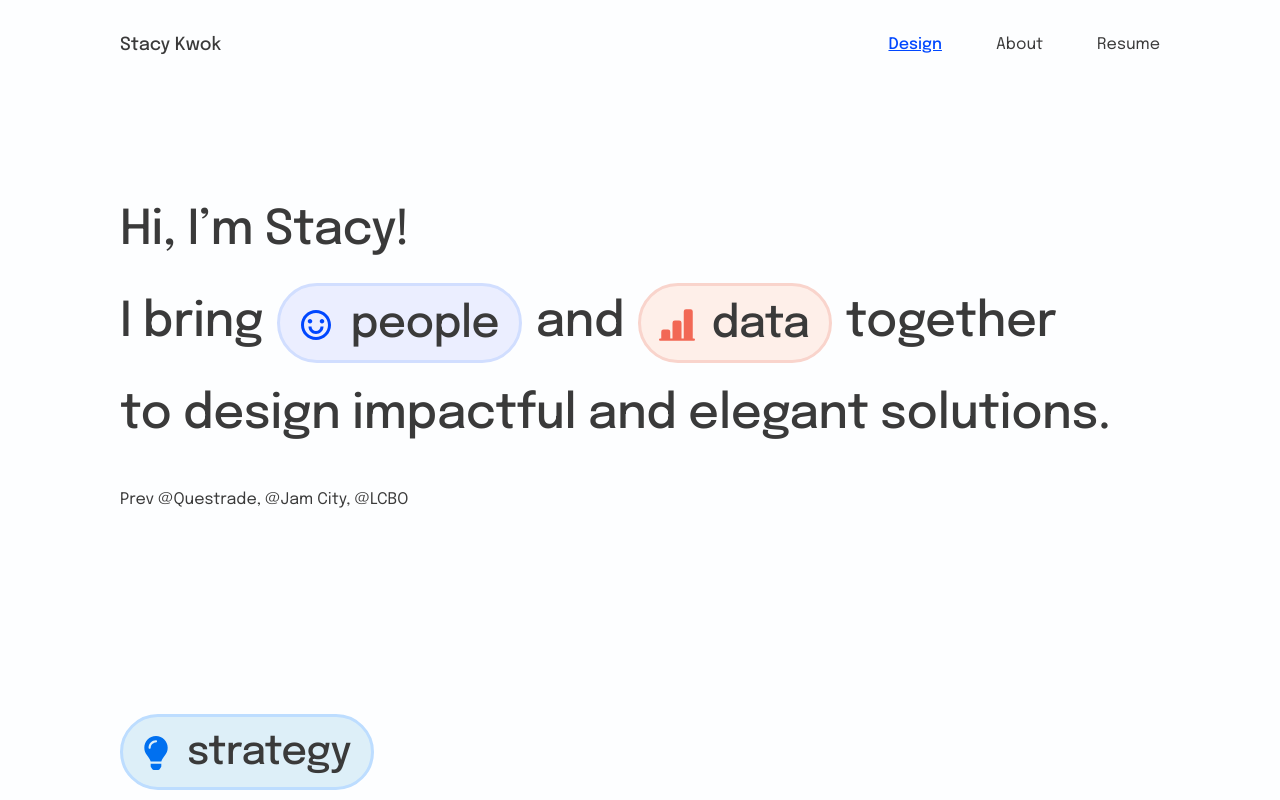
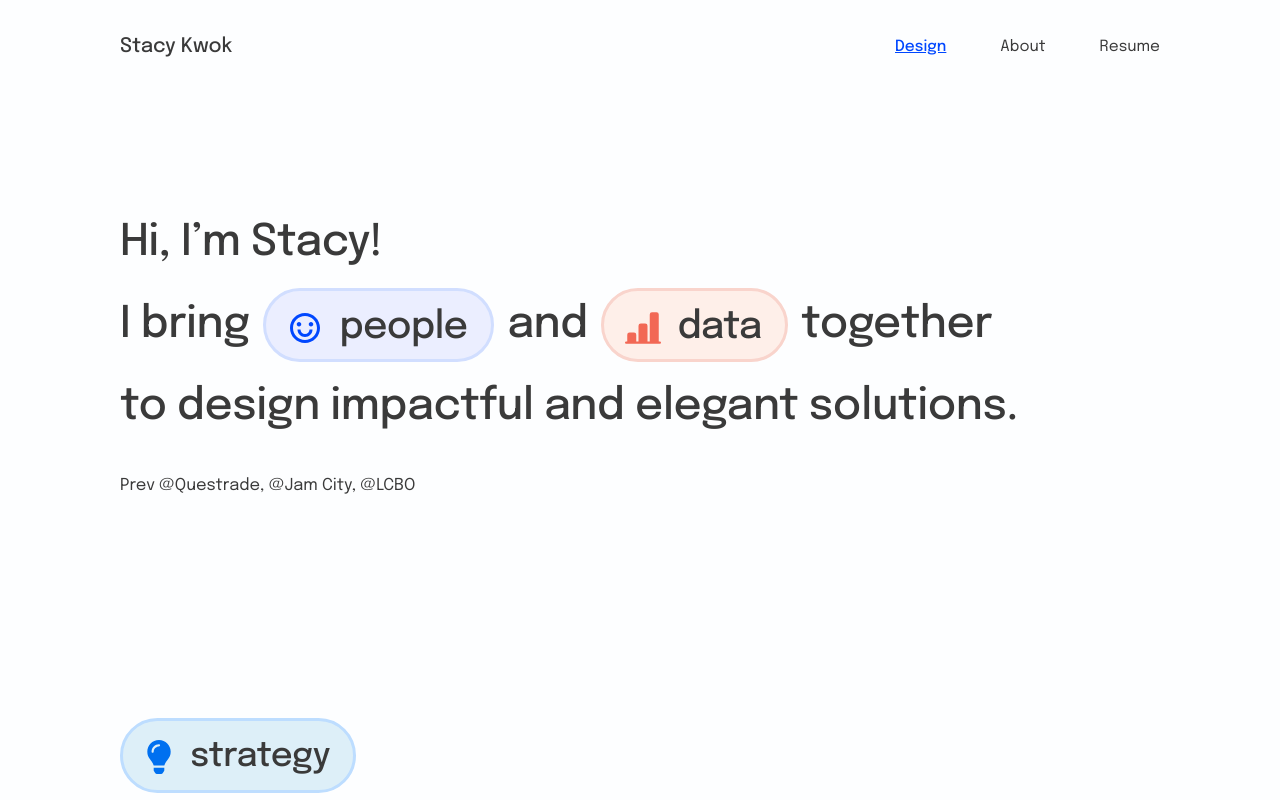
Before and after one commit to s6kwok/portfolio, a React (Create React App) app in the folder frontend/: page / in a window 1280 px wide. Shown: the top 800 px of the page. Built offline with nearby package versions, Linux system fonts and the light colour scheme.

Commit message:
improved font sizing

```diff
--- a/frontend/src/components/Tag.jsx
+++ b/frontend/src/components/Tag.jsx
@@ -39,7 +39,7 @@ export default function Tag({ theme, size, icon: Icon, text }) {
   const tagStyles = {
     large: {
         display: 'flex',
-        padding: '0.75rem 1.25rem 0.5rem 1.15rem',
+        padding: '0.45rem 1.45rem 0.15rem 1.3rem',
         justifyContent: 'center',
         alignItems: 'center',
         gap: '1.025rem',
@@ -51,7 +51,7 @@ export default function Tag({ theme, size, icon: Icon, text }) {
     },
     medium: {
         display: 'flex',
-        padding: '0.5rem 1.25rem 0.4rem 1rem',
+        padding: '0.65rem 1.45rem 0.5rem 1.2rem',
         justifyContent: 'center',
         alignItems: 'center',
         gap: '0.875rem',
@@ -63,7 +63,7 @@ export default function Tag({ theme, size, icon: Icon, text }) {
     },
     small: {
         display: 'flex',
-        padding: '0.75rem 1.45rem 0.45rem 1.35rem',
+        padding: '0.6rem 1.3rem 0.4rem 1.25rem',
         justifyContent: 'center',
         alignItems: 'center',
         gap: '0.925rem',
@@ -75,7 +75,7 @@ export default function Tag({ theme, size, icon: Icon, text }) {
     },
     mini: {
         display: 'flex',
-        padding: '0.55rem 1.15rem 0.35rem 1rem',
+        padding: '0.5rem 1.15rem 0.3rem 1rem',
         justifyContent: 'center',
         alignItems: 'center',
         gap: '0.675rem',
@@ -101,13 +101,13 @@ export default function Tag({ theme, size, icon: Icon, text }) {
   // Function to render text based on textStyle prop
   const TagText = () => {
     if (size === 'mini') {
-        return <h5>{text}</h5>;
+        return <span className="tag-mini">{text}</span>;
     } else if (size === 'small') {
-        return <h4>{text}</h4>;
+        return <span className="tag-small">{text}</span>;
     } else if (size === 'medium') {
-        return <h3>{text}</h3>;
+        return <span className="tag-medium">{text}</span>;
     } else {
-        return <span className="h2-medium">{text}</span>;
+        return <span className="tag-large">{text}</span>;
     }
   };
 
--- a/frontend/src/pages/Blueprint.js
+++ b/frontend/src/pages/Blueprint.js
@@ -35,9 +35,9 @@ export default function Blueprint() {
 
                         {/* Header and subtext */}
                         <div className='autoLayoutDownAlignTop gaph3b2'>
-                            <h3>
+                            <h2>
                                 <span style={{...projectPrimaryColor[theme],}} >Reducing barriers</span> to program registration
-                            </h3>
+                            </h2>
                             <p className='b2'>UW Blueprint, May-Aug 2021</p>
                         </div>
 
--- a/frontend/src/pages/DesignSystem.js
+++ b/frontend/src/pages/DesignSystem.js
@@ -39,7 +39,6 @@ export default function DesignSystem() {
                     <p className="nav-active">nav-active</p>
                     <h1>h1</h1>
                     <h2>h2</h2>
-                    <p className="h2-medium">h2-medium</p>
                     <h3>h3</h3>
                     <h4>h4</h4>
                     <h5>h5</h5>
@@ -48,10 +47,8 @@ export default function DesignSystem() {
                     <p className="b1-medium">b1-medium</p>
                     <a href='#'>b1-link</a>
                     <p className="b2">b2</p>
-                    <p className="b2-medium">b2-medium</p>
                     <p className="b3">b3</p>
                     <p className="b3-medium">b3-medium</p>
-                    <p className="small">small</p>
                 </div>
 
                 {/* Colors */}
--- a/frontend/src/pages/JamCity.js
+++ b/frontend/src/pages/JamCity.js
@@ -45,9 +45,9 @@ export default function JamCity() {
 
                         {/* Header and subtext */}
                         <div className='autoLayoutDownAlignTop gaph3b2'>
-                            <h3>
+                            <h2>
                                 Creating an <span style={{...projectPrimaryColor[theme],}} >engaging</span> player rewards system
-                            </h3>
+                            </h2>
                             <p className='b2'>Jam City, Feb-Apr 2023</p>
                         </div>
 
--- a/frontend/src/pages/Questrade.js
+++ b/frontend/src/pages/Questrade.js
@@ -33,9 +33,9 @@ export default function Questrade() {
 
                         {/* Header and subtext */}
                         <div className='autoLayoutDownAlignTop gaph3b2'>
-                            <h3>
+                            <h2>
                                 Enhancing the <span style={{...projectPrimaryColor[theme],}} >discoverability</span> of new web features
-                            </h3>
+                            </h2>
                             <p className='b2'>Questrade, Jul-Aug 2022</p>
                         </div>
 
--- a/frontend/src/pages/SnapPea.js
+++ b/frontend/src/pages/SnapPea.js
@@ -51,9 +51,9 @@ export default function SnapPea() {
 
                         {/* Header and subtext */}
                         <div className='autoLayoutDownAlignTop gaph3b2'>
-                            <h3>
+                            <h2>
                                 Accelerating <span style={{...projectPrimaryColor[theme],}} >value discovery</span> for a mapping platform
-                            </h3>
+                            </h2>
                             <p className='b2'>SnapPea Design, Sept-Dec 2023</p>
                         </div>
 
--- a/frontend/src/styles/text.css
+++ b/frontend/src/styles/text.css
@@ -6,7 +6,7 @@
 }
 
 .nav-inactive {
-    font-size: 1rem;
+    font-size: 0.96rem;
     font-weight: 400;
     line-height: 1.5rem;
     text-decoration: none;
@@ -16,7 +16,7 @@
 
 .nav-active, .nav-inactive:hover {
     color: var(--PRIMARY-BLUE-500);
-    font-size: 1rem;
+    font-size: 0.96rem;
     font-weight: 500;
     line-height: 1.5rem;
     text-decoration: underline;
@@ -25,72 +25,65 @@
 }
 
 h1 {
-    font-size: 3rem;
+    font-size: 2.725rem;
     font-weight: 500;
-    line-height: 4.5rem;
+    line-height: 3.65rem;
     letter-spacing: -0.03rem;
 }
 
 h2 {
-    font-size: 2.75rem;
-    font-weight: 400;
+    font-size: 2.5rem;
+    font-weight: 500;
     line-height: 3.625rem;
     letter-spacing: -0.055rem;
 }
 
-.h2-medium {
-    font-size: 2.75rem;
+h3 {
+    font-size: 2.25rem;
     font-weight: 500;
-    line-height: 3.375rem;
-    letter-spacing: -0.055rem;
-}
-
-h3 {
-    font-size: 2.5rem;
-    font-weight: 500;
-    line-height: 3.45rem;
-    letter-spacing: -0.05rem;
+    line-height: 3.2rem;
+    letter-spacing: -0.04rem;
 }
 
 h4 {
-    font-size: 2.25rem;
+    font-size: 2rem;
     font-weight: 500;
     line-height: 2.875rem;
     letter-spacing: -0.045rem;
 }
 
 h5 {
-    font-size: 2rem;
+    font-size: 2.15rem;
     font-weight: 500;
-    line-height: 2.875rem;
-    letter-spacing: -0.03rem;
+    line-height: 3.125rem;
+    letter-spacing: -0.02rem;
 }
 
 h6 {
     font-size: 1.625rem;
     font-weight: 500;
     line-height: 2.5rem;
-    letter-spacing: -0.01625rem;
+    letter-spacing: -0.015rem;
 }
 
 /* b1 */
 p {
-    font-size: 1rem;
+    font-size: 1.025rem;
     font-weight: 400;
-    line-height: 1.625rem;
+    line-height: 1.8rem;
 }
 
 .b1-medium {
-    font-size: 1rem;
+    font-size: 1.025rem;
     font-weight: 500;
-    line-height: 1.625rem;
+    line-height: 1.8rem;
 }
 
 /* b1 link */
 a {
-    font-size: 1rem;
+    font-size: 1.025rem;
     font-weight: 500;
-    line-height: 1.5rem;
+    line-height: 1.8rem;
     text-decoration-line: underline;
     color: inherit;
 }
@@ -105,37 +98,54 @@ a:hover {
     text-decoration: none;
     color: inherit;
     cursor: pointer;
-    font-size: 1.125rem;
+    font-size: 1.25rem;
     font-weight: 500;
-    line-height: 1.625rem;
+    line-height: 1.85rem;
 }
 
 .b2 {
-    font-size: 1.125rem;
+    font-size: 1.1rem;
     font-weight: 400;
     line-height: 1.75rem;
 }
 
-.b2-medium {
-    font-size: 1.125rem;
-    font-weight: 500;
-    line-height: 1.625rem;
-}
-
 .b3 {
-    font-size: 1.25rem;
+    font-size: 1.35rem;
     font-weight: 400;
     line-height: 2rem;
 }
 
 .b3-medium {
-    font-size: 1.25rem;
+    font-size: 1.35rem;
     font-weight: 500;
     line-height: 2rem;
 }
 
-.small {
-    font-size: 0.875rem;
-    font-weight: 400;
-    line-height: 1.375rem;
+/* Tag font */
+.tag-mini {
+    font-size: 1.95rem;
+    font-weight: 500;
+    line-height: 3.125rem;
+    letter-spacing: -0.02rem;
 }
+
+.tag-small {
+    font-size: 2rem;
+    font-weight: 500;
+    line-height: 2.875rem;
+    letter-spacing: -0.045rem;
+}
+
+.tag-medium {
+    font-size: 2.12rem;
+    font-weight: 500;
+    line-height: 3.2rem;
+    letter-spacing: -0.035rem;
+}
+
+.tag-large {
+    font-size: 2.375rem;
+    font-weight: 500;
+    line-height: 3.625rem;
+    letter-spacing: -0.05rem;
+}
```
